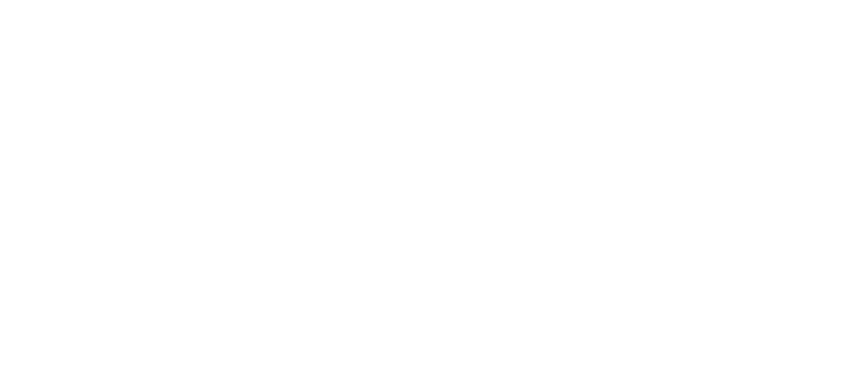
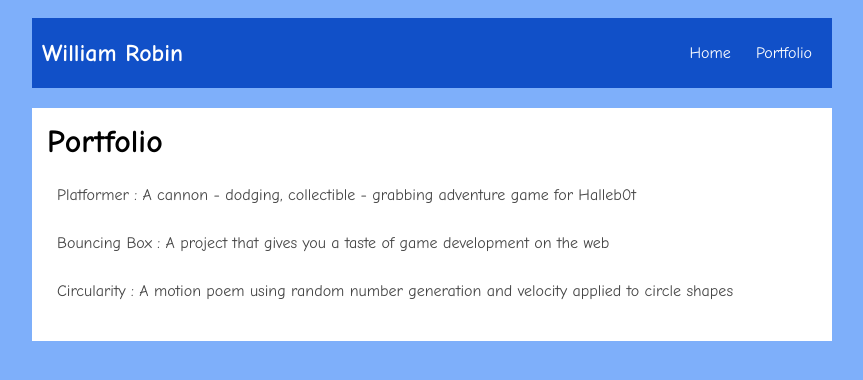
Before and after one commit to WilliamRobin5549950/WilliamRobin5549950.github.io, a plain HTML site: page portfolio.html in a window 1280 px wide. Shown: the whole page, without its empty margins (208-1071 px from the left). Drawn offline with Linux system fonts and the light colour scheme.

Commit message:
very message

```diff
--- a/portfolio.html
+++ b/portfolio.html
@@ -0,0 +1,32 @@
+<!DOCTYPE HTML>
+<html>
+    <head> <title>William's Portfolio</title>
+      <link rel="stylesheet" href="style.css">
+    </head>
+
+    <body>
+      <div id="all-contents">
+        <nav>
+          <h1>William Robin</h1>
+            <ul id="nav-ul">
+              <li class="nav-li">
+               <a class="nav-a" href="index.html">Home</a>
+              </li>
+              <li class="nav-li">
+               <a class="nav-a" href="portfolio.html">Portfolio</a>
+              </li>
+            </ul>
+        </nav>
+        <main>
+          <div class="content">
+            <h1>Portfolio</h1>
+            <ul id="portfolio">
+              <li><a href="projects/platformer/">Platformer : A cannon - dodging, collectible - grabbing adventure game for Halleb0t</a></li>
+              <li><a href="projects/bouncing-box/">Bouncing Box : A project that gives you a taste of game development on the web </a></li>
+              <li><a href="projects/circularity/">Circularity : A motion poem using random number generation and velocity applied to circle shapes</a></li>
+            </ul>
+          </div>
+        </main>
+      </div>
+    </body>
+</html>
--- a/style.css
+++ b/style.css
@@ -61,3 +61,29 @@ body {
    h2, h3 {
        margin: 0px;
    }
+
+/* portfolio styles */
+         .content h1 {
+             color: black;
+         }
+
+         #portfolio {
+             list-style-type: none;
+             padding-left: 0;
+         }
+
+         #portfolio li {
+             background: #fff;
+             padding: 10px;
+             border-radius: 10px;
+             margin-bottom: 10px;
+         }
+
+         #portfolio li:hover {
+             background: #eee;
+         }
+
+         #portfolio a {
+             text-decoration: none;
+             color: #454545;
+         }
```
